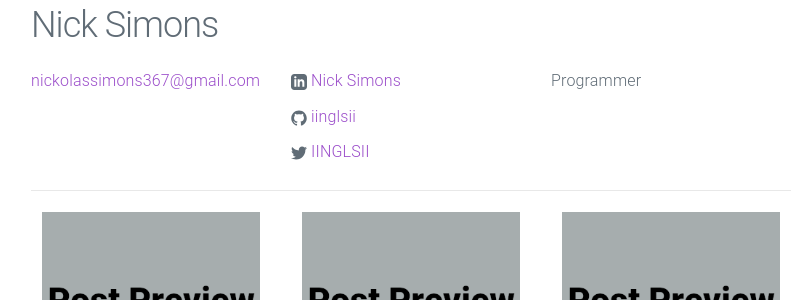
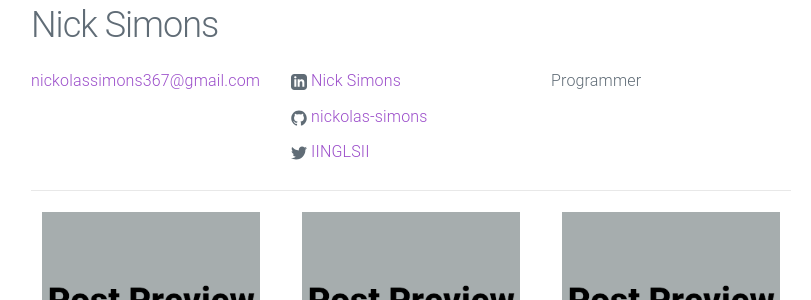
Before and after one commit to nickolas-simons/nickolas-simons.github.io, a Jekyll site: the page built from index.html, in a window 1280 px wide. Shown: the part 244-544 px from the top of the page, without its empty margins (229-1040 px from the left). Built offline with Jekyll 4.4.1, drawn with Linux system fonts in a browser that asks for light colours.

Commit message:
Update _config.yml for name change

```diff
--- a/_config.yml
+++ b/_config.yml
@@ -3,9 +3,9 @@
 email: nickolassimons367@gmail.com
 description: > # keep this and put description below
   Programmer
-url: "https://iinglsii.github.io" # the base hostname & protocol for your site
+url: "https://nickolas-simons.github.io" # the base hostname & protocol for your site
 linkedin_url: "https://www.linkedin.com/in/nickolas-simons/"
-github_username: iinglsii
+github_username: nickolas-simons
 twitter_username: IINGLSII
 footer_text: "This site uses <a href='https://github.com/gamingportfolio/urban-theme-portfolio'>urban-theme (portfolio)</a>."
 
```
